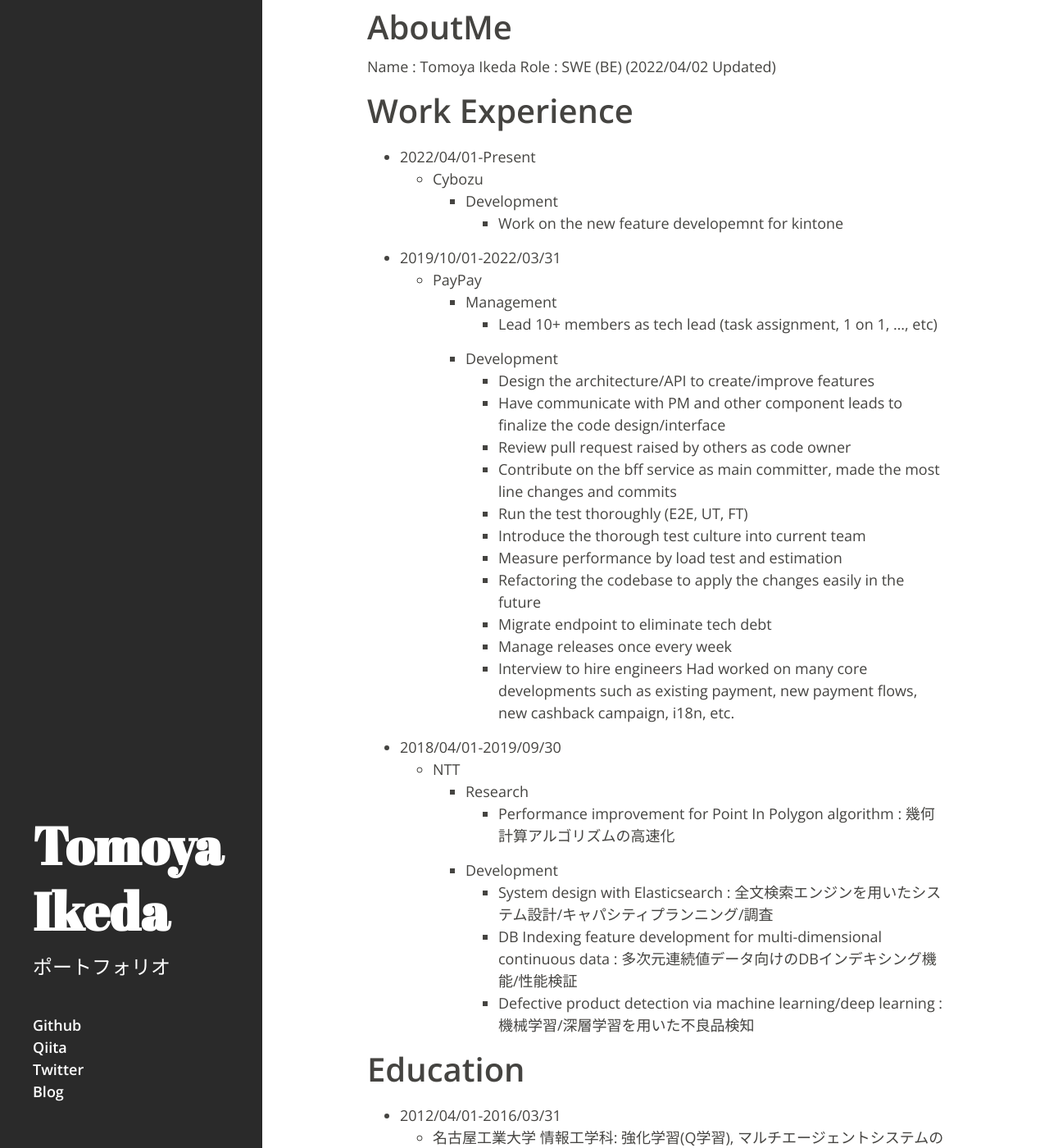
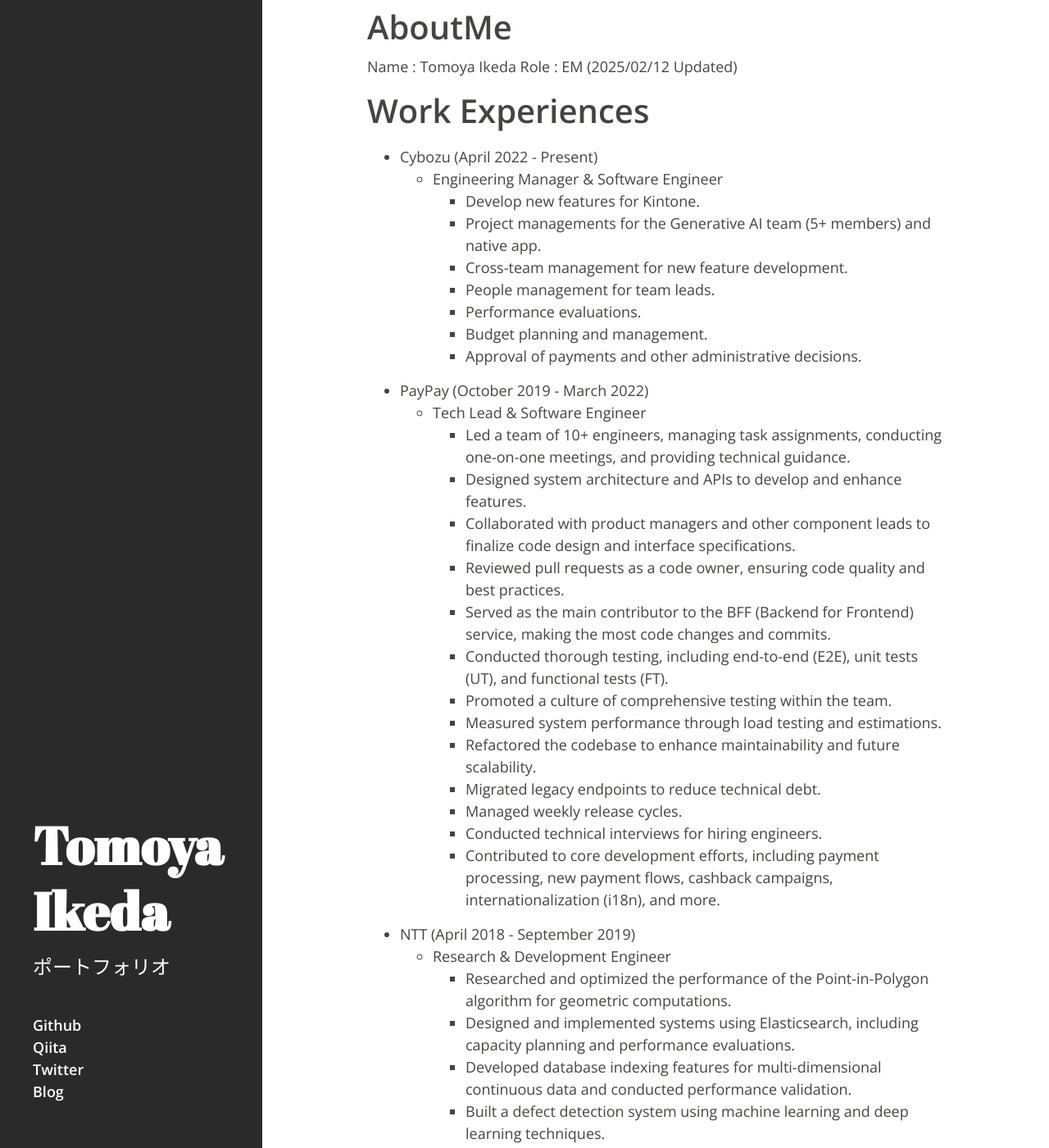
Before and after one commit to motacapla/motacapla.github.io, a Jekyll site: the page built from index.md, in a window 1280 px wide and 1400 px high, scrolled down 217 px. Shown: the whole window at 82% size. Built offline with Jekyll 4.4.1, drawn with Linux system fonts in a browser that asks for light colours; the list of posts is cut into pages by our own code; some of the changed text lies outside the part shown.

Commit message:
update history

```diff
--- a/index.md
+++ b/index.md
@@ -5,46 +5,46 @@ layout: default
 
 # AboutMe
 Name : Tomoya Ikeda
-Role : SWE (BE)
-(2022/04/02 Updated)
+Role : EM
+(2025/02/12 Updated)
 
-# Work Experience
-- 2022/04/01-Present
-  - Cybozu
-    - Development
-      - Work on the new feature developemnt for kintone
-- 2019/10/01-2022/03/31
-  - PayPay
-    - Management
-      - Lead 10+ members as tech lead (task assignment, 1 on 1, ..., etc)
-    - Development
-      - Design the architecture/API to create/improve features
-      - Have communicate with PM and other component leads to finalize the code design/interface
-      - Review pull request raised by others as code owner
-      - Contribute on the bff service as main committer, made the most line changes and commits
-      - Run the test thoroughly (E2E, UT, FT)
-      - Introduce the thorough test culture into current team
-      - Measure performance by load test and estimation
-      - Refactoring the codebase to apply the changes easily in the future
-      - Migrate endpoint to eliminate tech debt
-      - Manage releases once every week
-      - Interview to hire engineers
- Had worked on many core developments such as existing payment, new payment flows, new cashback campaign, i18n, etc.
+# Work Experiences
+- Cybozu (April 2022 - Present)
+  - Engineering Manager & Software Engineer
+    - Develop new features for Kintone.
+    - Project managements for the Generative AI team (5+ members) and native app.
+    - Cross-team management for new feature development.
+    - People management for team leads.
+    - Performance evaluations.
+    - Budget planning and management.
+    - Approval of payments and other administrative decisions.
+- PayPay (October 2019 - March 2022)
+  - Tech Lead & Software Engineer
+    - Led a team of 10+ engineers, managing task assignments, conducting one-on-one meetings, and providing technical guidance.
+    - Designed system architecture and APIs to develop and enhance features.
+    - Collaborated with product managers and other component leads to finalize code design and interface specifications.
+    - Reviewed pull requests as a code owner, ensuring code quality and best practices.
+    - Served as the main contributor to the BFF (Backend for Frontend) service, making the most code changes and commits.
+    - Conducted thorough testing, including end-to-end (E2E), unit tests (UT), and functional tests (FT).
+    - Promoted a culture of comprehensive testing within the team.
+    - Measured system performance through load testing and estimations.
+    - Refactored the codebase to enhance maintainability and future scalability.
+    - Migrated legacy endpoints to reduce technical debt.
+    - Managed weekly release cycles.
+    - Conducted technical interviews for hiring engineers.
+    - Contributed to core development efforts, including payment processing, new payment flows, cashback campaigns, internationalization (i18n), and more.
+- NTT (April 2018 - September 2019)
+  - Research & Development Engineer
+    - Researched and optimized the performance of the Point-in-Polygon algorithm for geometric computations.
+    - Designed and implemented systems using Elasticsearch, including capacity planning and performance evaluations.
+    - Developed database indexing features for multi-dimensional continuous data and conducted performance validation.
+    - Built a defect detection system using machine learning and deep learning techniques.
 
-- 2018/04/01-2019/09/30
-  - NTT
-    - Research
-      - Performance improvement for Point In Polygon algorithm : 幾何計算アルゴリズムの高速化
-    - Development
-      - System design with Elasticsearch : 全文検索エンジンを用いたシステム設計/キャパシティプランニング/調査
-      - DB Indexing feature development for multi-dimensional continuous data : 多次元連続値データ向けのDBインデキシング機能/性能検証
-      - Defective product detection via machine learning/deep learning : 機械学習/深層学習を用いた不良品検知
-
-# Education
+# Educations
+- 2016/04/01-2018/03/31
+  - 名古屋大学大学院 情報科学研究科: スパコン(FX100)上における並列計算/メモリアクセス最適化/通信削減の研究
 - 2012/04/01-2016/03/31
   - 名古屋工業大学 情報工学科: 強化学習(Q学習), マルチエージェントシステムの応用研究
-- 2016/04/01-2018/03/31
-  - 名古屋大学大学院 情報科学研究科: スパコン(FX100)上における並列計算/メモリアクセス最適化/通信削減の研究
 
 # Hobbies
 ## Development
@@ -54,6 +54,7 @@ Role : SWE (BE)
 - [バンディットアルゴリズム(Golang)](https://github.com/motacapla/Multi-armed-Bandit-Algorithms)
 - [競技プログラミングコンテスト カレンダーサイト(Vue.js + firebase) (更新するサーバが止まっている..)](https://bit.ly/2I58ioQ)
 - [世界各国のAmazonから最安値商品を検索するアプリ(Java)](https://qiita.com/motacapla/items/f02233f0feea7cad9244)
+- [競馬AI予想マスターズ2023本戦出場](https://yoso.sp.netkeiba.com/masters/ai2023/ranking.html)
 
 ## Competitive Programming
 - [AtCoder](https://atcoder.jp/users/motacapla?lang=ja)
@@ -68,18 +69,17 @@ Role : SWE (BE)
 - [DPMAT2018 発表資料](http://www.abc-lib.org/Workshop/DPMAT2017-ikeda.pdf)
 
 # Techs
-## Programming Language (order by years' experience)
+## Programming Language
 Java, Python, C/C++, Fortran, Golang, React, etc
 
 ## Middleware
-Kafka, Redis, Elasticsearch, MySQL, etc
+MySQL, Kafka, Redis, Elasticsearch/OpenSearch, etc
 
-## Development Tools
+## Tools & Platforms
 Git, ArgoCD, NewRelic, Kibana, Jupyter Notebook, etc
 
-# Interests
-## Fields
-高速化, 幾何計算, 機械学習/深層学習, 推薦, 強化学習, バンディット問題, 分散処理, 分散システム
+# Fields of Interest
+distributed systems, high-performance computing, machine learning/deep learning, recommendation systems, reinforcement learning, multi-armed bandit problems, geometric computations.
 
 # ContactMe
 - twitter(@motacapla)
```
